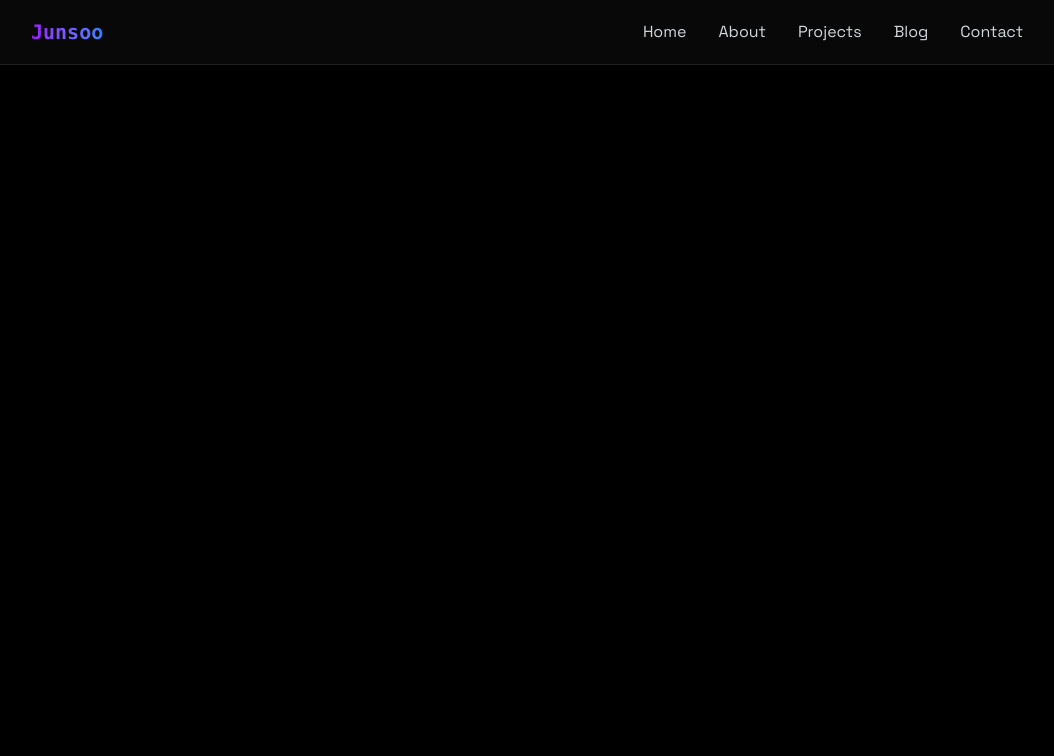
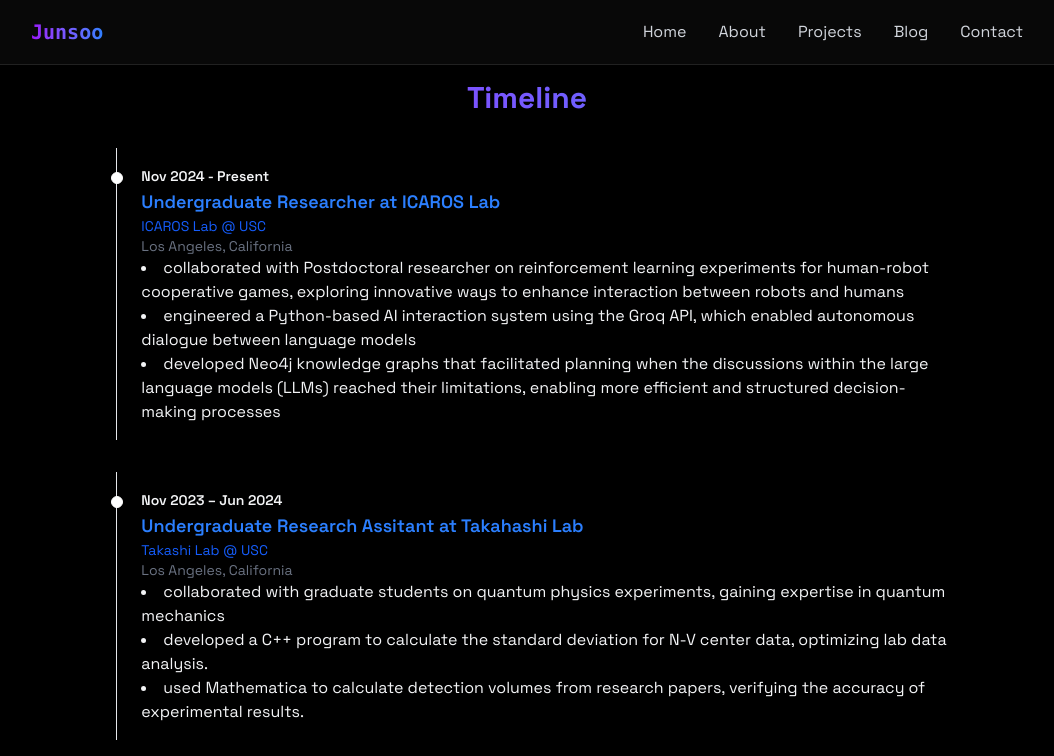
Before and after one commit to junsooki/junsookim, a React (Vite) app: page /junsookim/timeline in a window 1280 px wide. Shown: the top 756 px of the page, without its empty margins (113-1167 px from the left). Built offline with nearby package versions, Linux system fonts and the light colour scheme; no server answers.

Commit message:
implemented timeline

```diff
--- a/src/components/pages/sections/About.jsx
+++ b/src/components/pages/sections/About.jsx
@@ -103,7 +103,7 @@ export const About = () => {
                             </ul>
                         </div>
                         <div className="p-6 rounded-xl border-white/10 border hover:-translate-y-1 transition-all">
-                            <h3 className="text-xl font-bold mb-4">Work Experience</h3>
+                            <h3 className="text-xl font-bold mb-4">Most Recent Work Experience</h3>
                             <div className="space-y-4 text-gray-300">
                                 <div>
                                     <h4 className="font-semibold"> Undergraduate Researcher at ICAROS Lab (Nov 2024-Present) </h4>
--- a/src/components/pages/sections/Timeline.jsx
+++ b/src/components/pages/sections/Timeline.jsx
@@ -1,12 +1,81 @@
+import React from 'react';
+
+const TimelineContent = ({ title, company, companyLink, duration, location, descriptions }) => {
+  return (
+    <div className="relative mb-8 ml-4 pl-6 py-4 border-l border-gray-200 ">
+      {/* Timeline dot */}
+      <div className="absolute w-3 h-3 bg-white rounded-full mt-2 -left-1.5 border border-white"></div>
+
+      {/* Duration */}
+      <time className="text-sm font-semibold leading-none">{duration}</time>
+
+      {/* Title */}
+      <h3 className="text-lg font-semibold text-blue-500">{title}</h3>
+
+      {/* Company */}
+      {company && (
+        <div className="text-sm text-blue-600">
+          <a href={companyLink} target="_blank" rel="noopener noreferrer" className="hover:underline">
+            {company}
+          </a>
+        </div>
+      )}
+
+      {/* Location */}
+      {location && <p className="text-sm text-gray-500">{location}</p>}
+
+      {/* Descriptions */}
+      <ul className="text-base font-normal list-disc list-inside">
+        {descriptions.map((desc, index) => (
+          <li key={index}>{desc}</li>
+        ))}
+      </ul>
+    </div>
+  );
+};
+
 export const Timeline = () => {
-    return (
-        <div>
+  const experiences = [
+    {
+      title: " Undergraduate Researcher at ICAROS Lab",
+      company: "ICAROS Lab @ USC",
+      companyLink: "https://icaros.usc.edu/",
+      duration: "Nov 2024 - Present",
+      location: "Los Angeles, California",
+      descriptions: [
+        "collaborated with Postdoctoral researcher on reinforcement learning experiments for human-robot cooperative games, exploring innovative ways to enhance interaction between robots and humans",
+        "engineered a Python-based AI interaction system using the Groq API, which enabled autonomous dialogue between language models",
+        "developed Neo4j knowledge graphs that facilitated planning when the discussions within the large language models (LLMs) reached their limitations, enabling more efficient and structured decision-making processes",
+      ]
+    },
+    {
+      title: "Undergraduate Research Assitant at Takahashi Lab",
+      company: "Takashi Lab @ USC",
+      companyLink: "https://www.uscqsensing.org/",
+      duration: "Nov 2023 – Jun 2024",
+      location: "Los Angeles, California",
+      descriptions: [
+        "collaborated with graduate students on quantum physics experiments, gaining expertise in quantum mechanics",
+        "developed a C++ program to calculate the standard deviation for N-V center data, optimizing lab data analysis.",
+        "used Mathematica to calculate detection volumes from research papers, verifying the accuracy of experimental results."
+      ]
+    }
+  ];
 
-        </div>
-    );
-}
-{/*<h4 className="font-semibold"> Undergraduate Researcher at ICAROS Lab(Nov 2024-Present) </h4>
-<p> I collaborated with Postdoctoral researcher on reinforcement learning experiments for human-robot cooperative games, exploring innovative ways to enhance interaction between robots and humans. In addition, I engineered a Python-based AI interaction system using the Groq API, which enabled autonomous dialogue between language models. To further improve the system’s capabilities, I developed Neo4j knowledge graphs that facilitated planning when the discussions within the large language models (LLMs) reached their limitations, enabling more efficient and structured decision-making processes.</p>
-h4 className="font-semibold"> Undergraduate Research Assitant at Takahashi Lab (Nov 2023-June2024) </h4>
-                                    <p> I collaborated with graduate students on quantum physics experiments, gaining expertise in quantum mechanics. As part of my work, I developed a C++ program to calculate the standard deviation for N-V center data, optimizing lab data analysis. Additionally, I used Mathematica to calculate detection volumes from research papers, enhancing the accuracy and efficiency of experimental results.</p>
-                                    */}
+  return (
+    <div className="w-full lg:w-2/3 mx-auto pt-20">
+      <h1 className="text-3xl font-bold mb-8 bg-gradient-to-r from-purple-600 to-blue-500 bg-clip-text text-transparent text-center">Timeline</h1>
+      {experiences.map((exp, index) => (
+        <TimelineContent
+          key={index}
+          title={exp.title}
+          company={exp.company}
+          companyLink={exp.companyLink}
+          duration={exp.duration}
+          location={exp.location}
+          descriptions={exp.descriptions}
+        />
+      ))}
+    </div>
+  );
+};
```
